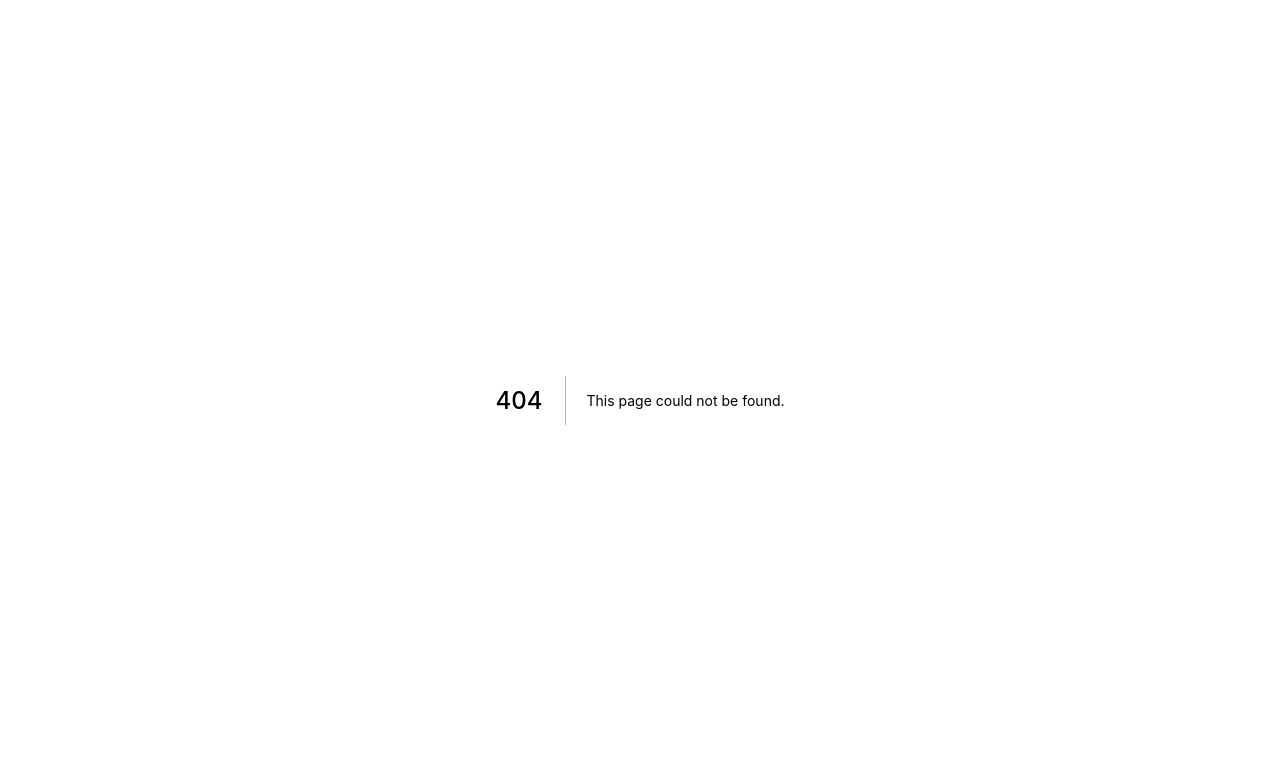
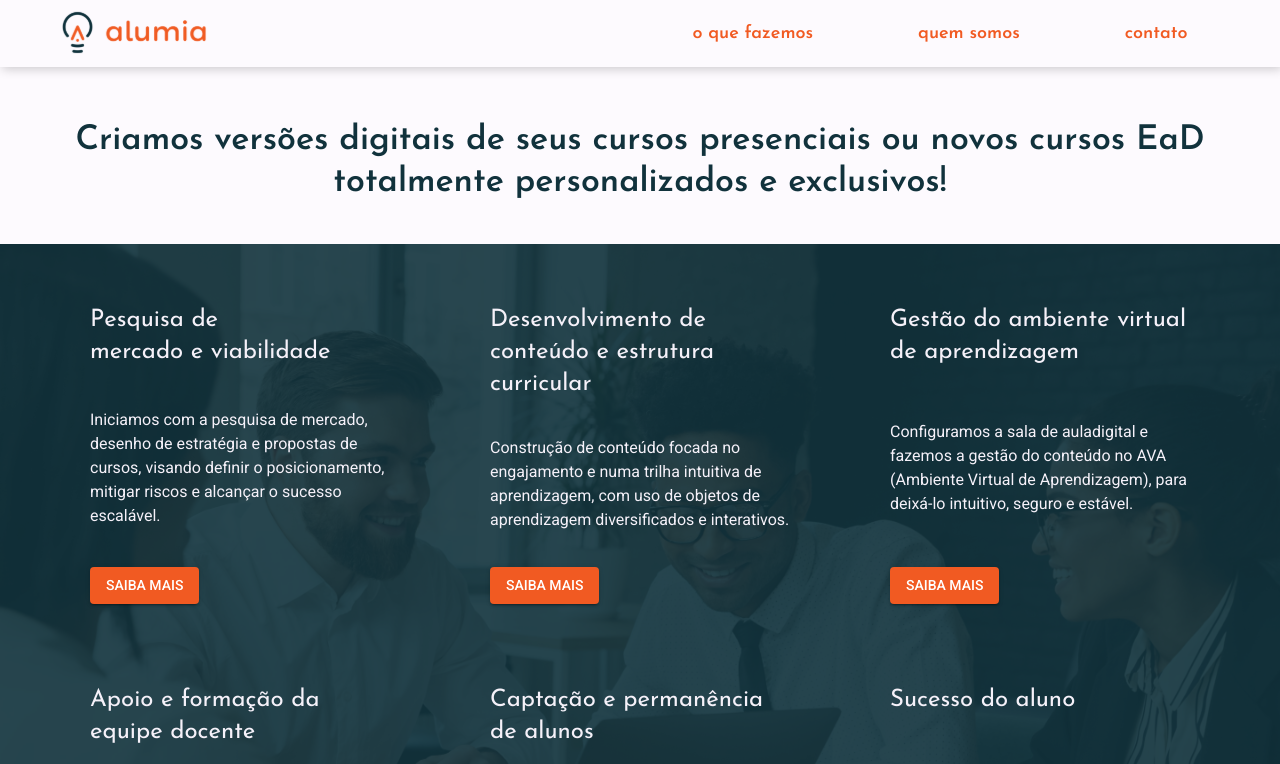
Before and after one commit to AlumiaOPM/alumia.online, a Next.js app: page /o-que-fazemos in a window 1280 px wide. Before the commit this address had no page. Shown: the top 764 px of the page. Built offline with nearby package versions, Linux system fonts and the light colour scheme.

Commit message:
Adding quem-somos

```diff
--- /dev/null
+++ b/components/CriamosVersoesDigitais/index.jsx
@@ -0,0 +1,20 @@
+import React from 'react';
+import { Typography } from '@material-ui/core';
+
+import Container from '../Container';
+
+import styles from './index.module.css';
+
+export default function CriamosVersoesDigitais() {
+  return (
+    <div className={styles.criamosVersoesDigitais}>
+      <Container>
+        <div className={styles.text}>
+          <Typography component="h4" variant="h4">
+            Criamos versões digitais de seus cursos presenciais ou novos cursos EaD totalmente personalizados e exclusivos!
+          </Typography>
+        </div>
+      </Container>
+    </div>
+  )
+}
--- /dev/null
+++ b/components/CriamosVersoesDigitais/index.module.css
@@ -0,0 +1,20 @@
+.criamosVersoesDigitais {
+  padding: 120px 0px 40px 0px;
+  text-align: center;
+  background: #FDFAFE;
+}
+
+.criamosVersoesDigitais h4 {
+  color: #11323c;
+  font-weight: 600;
+}
+
+@media screen and (max-width: 767px){
+  .criamosVersoesDigitais h4 {
+    font-size: 1.6rem;
+  }
+
+  .text {
+    padding: 10px;
+  }
+}
--- a/components/Footer/index.module.css
+++ b/components/Footer/index.module.css
@@ -1,5 +1,5 @@
 .footer {
-  background: #F5F1F9;
+  background: #FDFAFE;
   display: flex;
   justify-content: space-between;
   align-items: center;
--- a/components/Header/index.jsx
+++ b/components/Header/index.jsx
@@ -42,14 +42,14 @@ export default function Header(props) {
           <div
             className={`${styles.logo} ${isDrawerOpened ? styles.logoWorkAround : ''}`}
           >
-            <Link href="/test">
-              <Logo />
+            <Link href="/">
+              <a><Logo /></a>
             </Link>
           </div>
 
           <div className={styles.menuDesktop}>
-            <Link href={"/teste"}>o que fazemos</Link>
-            <a href="#">quem somos</a>
+            <Link href={"/o-que-fazemos"}>o que fazemos</Link>
+            <Link href={"/quem-somos"}>quem somos</Link>
             <a href="#">contato</a>
           </div>
 
@@ -63,18 +63,15 @@ export default function Header(props) {
             <List className={styles.list}>
               <Link href="/">
                 <ListItem button>
-                  <ListItemIcon>
-                    <MdHome />
-                  </ListItemIcon>
-                  <ListItemText primary="o que fazemos"/>
+                  <ListItemText primary="home"/>
                 </ListItem>
               </Link>
-              <Link href="/">
+              <Link href="/o-que-fazemos">
                 <ListItem button>
                   <ListItemIcon>
                     <MdForum />
                   </ListItemIcon>
-                  <ListItemText primary="quem somos" />
+                  <ListItemText primary="o que fazemos" />
                 </ListItem>
               </Link>
               <Link href="/">
--- /dev/null
+++ b/components/OQueFazemos/index.jsx
@@ -0,0 +1,96 @@
+import React from 'react';
+import { Button, Typography, Dialog, DialogTitle } from '@material-ui/core';
+import {Close} from '@material-ui/icons';
+
+import Container from '../Container';
+import Popup from '../Popup';
+
+import styles from './index.module.css';
+
+export default function OQueFazemos() {
+  const [open, setIsOpen] = React.useState(false);
+
+  const Card = props => (
+    <div className={styles.card}>
+      <Typography
+        component="h4"
+        variant="h5"
+        color="secondary"
+      >
+        {props.title}
+      </Typography>
+      <Typography
+        color="secondary"
+        component="p"
+      >
+        {props.content}
+      </Typography>
+      {props.action && <Button
+        color="primary"
+        variant="contained"
+        onClick={() => setIsOpen(true)}
+      >Saiba mais</Button>}
+    </div>
+  )
+
+  return (
+    <div className={styles.oQueFazemos}>
+      <Container>
+        <div className={styles.cards}>
+          <Card
+            title={<div>Pesquisa de <br></br> mercado e viabilidade</div>}
+            content={"Iniciamos com a pesquisa de mercado, desenho de estratégia e propostas de cursos, visando definir o posicionamento, mitigar riscos e alcançar o sucesso escalável."}
+            action
+          />
+          <Card
+            title={"Desenvolvimento de conteúdo e estrutura curricular"}
+            content={"Construção de conteúdo focada no engajamento e numa trilha intuitiva de aprendizagem, com uso de objetos de aprendizagem diversificados e interativos."}
+            action
+          />
+          <Card
+            title={"Gestão do ambiente virtual de aprendizagem"}
+            content={"Configuramos a sala de auladigital e fazemos a gestão do conteúdo no AVA (Ambiente Virtual de Aprendizagem), para deixá-lo intuitivo, seguro e estável."}
+            action
+          />
+        </div>
+
+        <div className={styles.cards}>
+          <Card
+            title={"Apoio e formação da equipe docente"}
+            content={"Capacitamos e acompanhamos os docentes para as novas práticas pedagógicas nos ambientes online. Damos suporte a todas as atividades virtuais."}
+            action
+          />
+          <Card
+            title={<div>Captação e permanência<br></br> de alunos</div>}
+            content={"Encontramos os alunos certos para cada programa, de forma a promover um crescimento escalável e saudável. Para isso, utilizamos as estratégias de marketing mais modernas do mercado, com uma proposta específica e única em cada caso."}
+            action
+          />
+          <Card
+            title={<div>Sucesso do aluno</div>}
+            content={"Configuramos a sala de auladigital e fazemos a gestão do conteúdo no AVA (Ambiente Virtual de Aprendizagem), para deixá-lo intuitivo, seguro e estável."}
+            action
+          />
+        </div>
+      </Container>
+
+      <Dialog open={open} onClose={() => setIsOpen(false)}>
+        <DialogTitle style={{ backgroundColor: '#f1f1f1' }}>Por favor preencha os campos abaixo:</DialogTitle>
+        <div
+          style={{
+            position: 'absolute',
+            top: '20px',
+            right: '20px',
+            fontSize: '20px',
+            color: '#072E25',
+            cursor: 'pointer'
+          }}
+          onClick={() => setIsOpen(false)}
+        >
+          <Close />
+        </div>
+        <Popup />
+      </Dialog>
+
+    </div>
+  )
+}
--- /dev/null
+++ b/components/OQueFazemos/index.module.css
@@ -0,0 +1,61 @@
+.oQueFazemos {
+  background: url('/bg-oquefazemos.jpg');
+  background-size: cover;
+  background-repeat: no-repeat;
+  padding: 20px;
+  position: relative;
+  z-index: 1;
+}
+
+.oQueFazemos:before {
+  content: '';
+  position: absolute;
+  top: 0;
+  left: 0;
+  background: #11323c;
+  opacity: .9;
+  width: 100%;
+  height: 100%;
+  z-index: -1;
+}
+
+.cards {
+  display: flex;
+  justify-content: space-around;
+  align-items: center;
+  padding: 20px 0px;
+}
+
+.card {
+  margin: 20px;
+  width: 300px;
+  display: flex;
+  flex-direction: column;
+  justify-content: space-between;
+  align-items: flex-start;
+  height: 300px;
+}
+
+.card p {
+  font-family: "Roboto";
+}
+
+.card button {
+  font-family: "Roboto";
+}
+
+@media screen and (max-width: 767px){
+  .cards {
+    flex-direction: column;
+  }
+
+  .card {
+    width: 100%;
+    height: auto;
+    margin: 40px auto;
+  }
+
+  .card p {
+    margin: 20px auto;
+  }
+}
--- a/components/SuaIESOnline/index.module.css
+++ b/components/SuaIESOnline/index.module.css
@@ -13,3 +13,7 @@
 .suaIESOnline p {
   font-family: "Roboto";
 }
+
+.suaIESOnline button {
+  font-family: "Roboto";
+}
--- /dev/null
+++ b/pages/o-que-fazemos.js
@@ -0,0 +1,24 @@
+import Head from 'next/head';
+
+import Header from '../components/Header';
+import CriamosVersoesDigitais from '../components/CriamosVersoesDigitais';
+import OQueFazemos from '../components/OQueFazemos';
+import Footer from '../components/Footer';
+
+export default function Home() {
+
+  return (
+    <div>
+      <Head>
+        <title>Alumia | O que fazemos</title>
+        <link rel="icon" href="favicon.png" />
+        <meta name="format-detection" content="telephone=no"></meta>
+      </Head>
+
+      <Header />
+      <CriamosVersoesDigitais />
+      <OQueFazemos />
+      <Footer />
+    </div>
+  )
+}
```
Also changed, not shown: components/FirstSection/index.jsx (+16 -2 lines), components/SuaIESOnline/index.jsx (+25 -1 lines), public/bg-oquefazemos.jpg (added).
